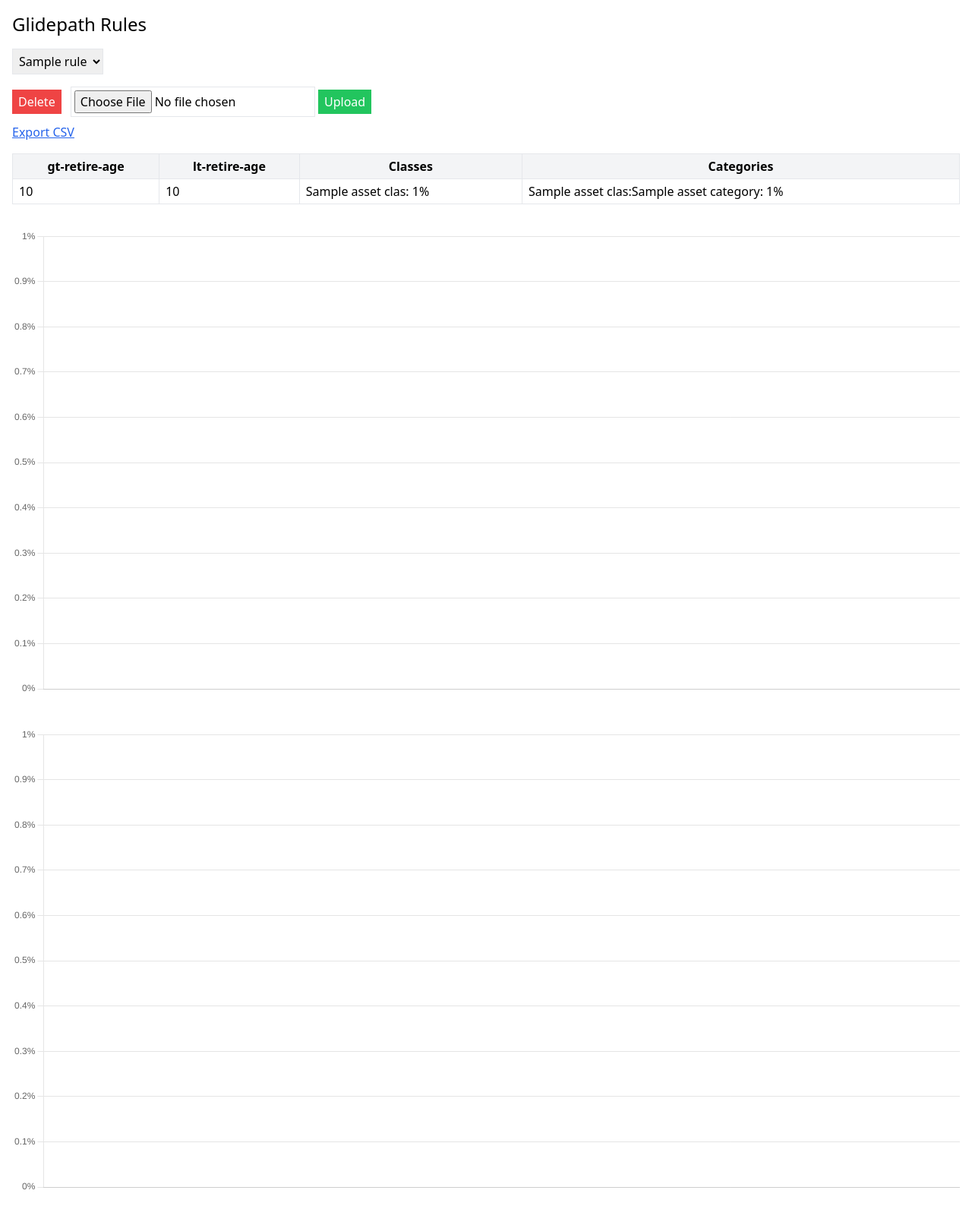
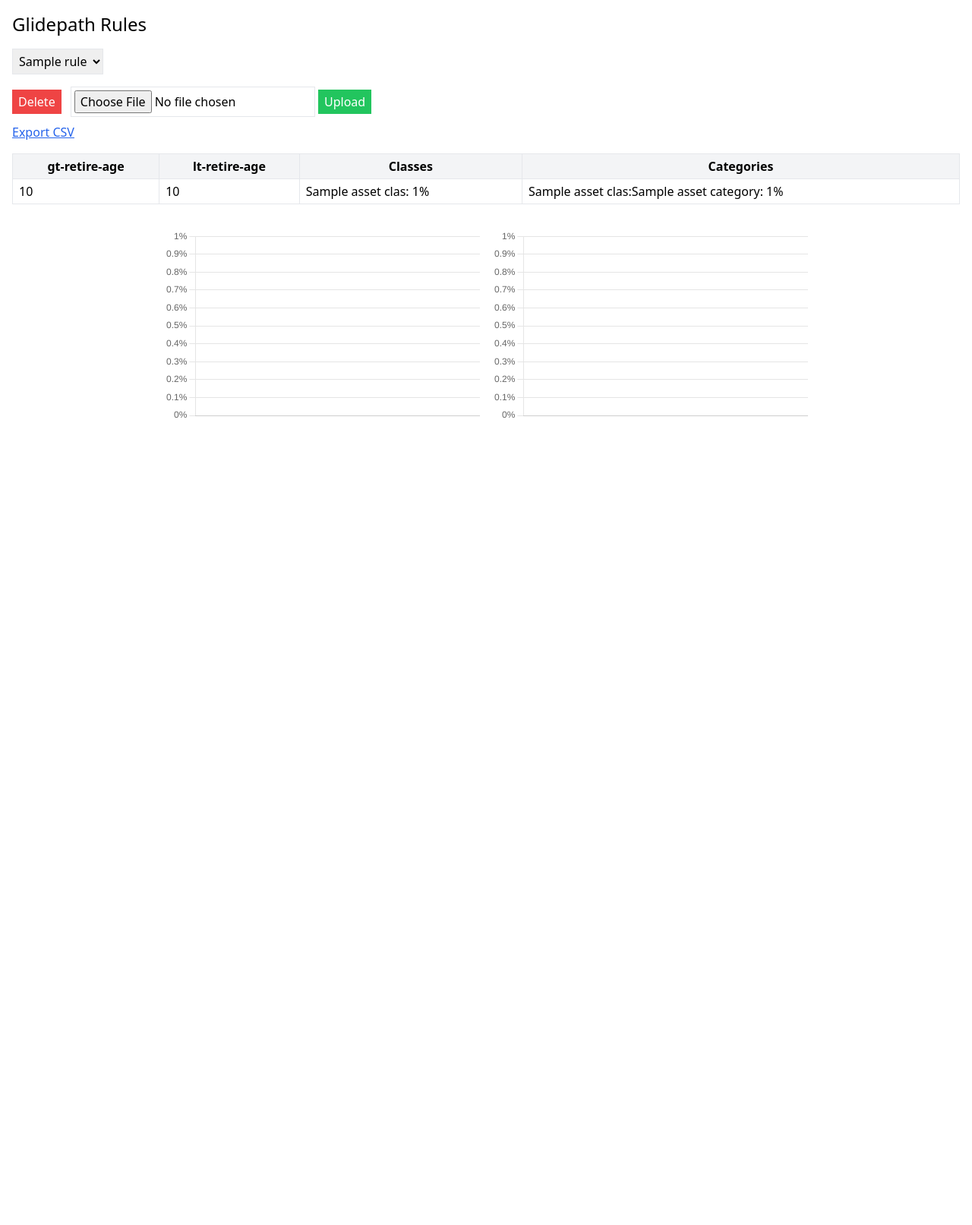
Before and after one commit to dsmorgan/glidepath, a Django app: template glidepath_app/templates/glidepath_app/upload.html in a window 1280 px wide. Shown: the top 1613 px of the page at 76% size. After the commit the page ends 551 px from the top, so only its background shows below. Run offline with Django 4.2, Linux system fonts and the light colour scheme; the template is opened without the code that fills it: most values are stand-ins (such as "Sample title", 1, 10 or a date in 2020); a map, chart or similar area stays blank; some libraries are stand-ins or nearby versions.

Commit message:
Ensure charts maintain consistent size

```diff
--- a/glidepath_app/templates/glidepath_app/rules.html
+++ b/glidepath_app/templates/glidepath_app/rules.html
@@ -28,14 +28,16 @@
         </tbody>
     </table>
 </div>
-<div class="mt-8">
-    <canvas id="classChart"></canvas>
-</div>
-<div class="mt-8">
-    <canvas id="categoryChart"></canvas>
-</div>
-<div class="mt-8">
-    <canvas id="classPieChart"></canvas>
+<div class="mt-8 flex flex-wrap justify-center gap-4">
+    <div class="w-full max-w-[50vw] md:w-1/2 lg:w-1/3 h-[33vh]">
+        <canvas id="classChart" class="w-full h-full"></canvas>
+    </div>
+    <div class="w-full max-w-[50vw] md:w-1/2 lg:w-1/3 h-[33vh]">
+        <canvas id="categoryChart" class="w-full h-full"></canvas>
+    </div>
+    <div class="w-full max-w-[50vw] md:w-1/2 lg:w-1/3 h-[33vh]">
+        <canvas id="classPieChart" class="w-full h-full"></canvas>
+    </div>
 </div>
 <script>
 if (window._renderChartsCallback) {
@@ -84,7 +86,9 @@ window._renderChartsCallback = function () {
     };
     const commonOpts = {
         plugins: { legend: { position: 'bottom' }, tooltip },
-        scales: { x: { stacked: true }, y: { stacked: true, ticks: { callback: v => v + '%' } } }
+        scales: { x: { stacked: true }, y: { stacked: true, ticks: { callback: v => v + '%' } } },
+        responsive: true,
+        maintainAspectRatio: false
     };
     window.classChart = chartAdapter.init(
         classCanvas.getContext('2d'),
@@ -102,7 +106,9 @@ window._renderChartsCallback = function () {
                     label: ctx => `${ctx.label}: ${ctx.parsed}%`
                 }
             }
-        }
+        },
+        responsive: true,
+        maintainAspectRatio: false
     };
     window.classPieChart = chartAdapter.init(
         pieCanvas.getContext('2d'),
```
